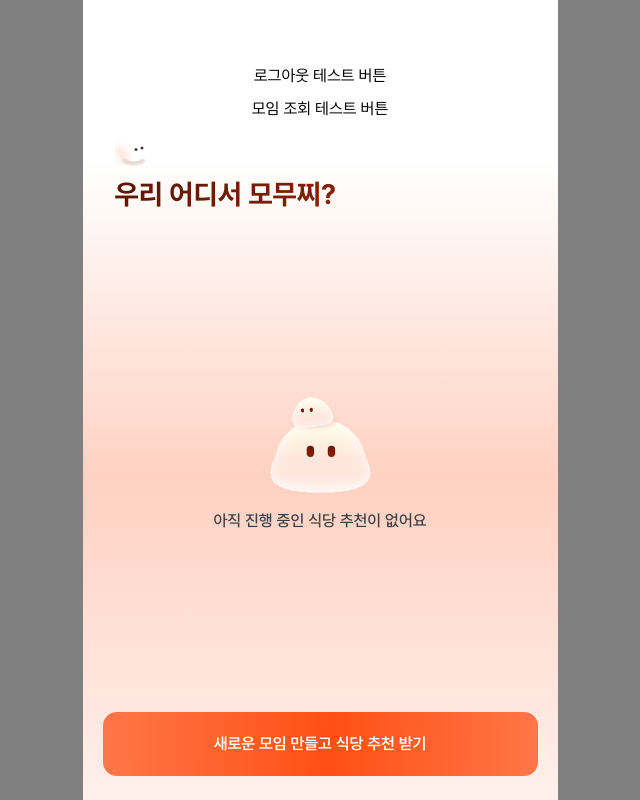
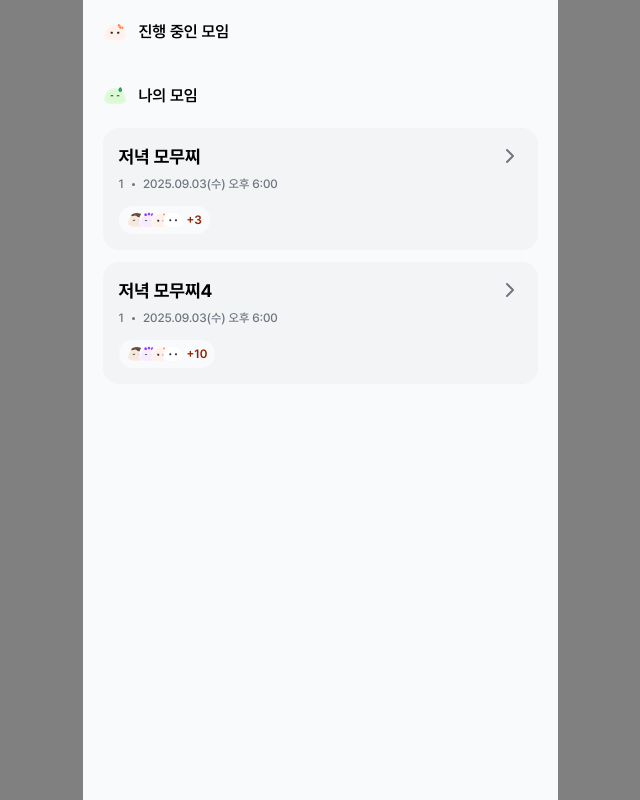
Before and after one commit to depromeet/17th-team3-Web, a Next.js app: page / in a window 1280 px wide. Shown: the whole page, without its empty margins (320-960 px from the left). Built offline with nearby package versions, Linux system fonts and the light colour scheme; no server answers.

Commit message:
[Feat] 나의 모임 Empty 컴포넌트 구현 (#60)

```diff
--- a/src/app/page.tsx
+++ b/src/app/page.tsx
@@ -1,30 +1,79 @@
 'use client';
 
+import { ChevronRight } from 'lucide-react';
 import Image from 'next/image';
-import Link from 'next/link';
 
-import { Heading, Text } from '@/app/_components/typography';
-import Button from '@/app/_components/ui/Button';
 import { meetingsApi } from '@/app/_services/meetings';
 
+interface Meeting {
+  id: number;
+  name: string;
+  hostUserId: number;
+  attendeeCount: number;
+  isClosed: boolean;
+  stationId: number;
+  endAt: string;
+  createdAt: string;
+  updatedAt: string;
+}
+
+const MOCK_DATA = [
+  {
+    id: 1,
+    name: '저녁 모무찌',
+    hostUserId: 123,
+    attendeeCount: 3,
+    isClosed: true,
+    stationId: 1,
+    endAt: '2024-12-31T18:00:00',
+    createdAt: '2024-12-25T10:00:00',
+    updatedAt: '2024-12-25T15:30:00',
+  },
+  {
+    id: 2,
+    name: '저녁 모무찌2',
+    hostUserId: 123,
+    attendeeCount: 6,
+    isClosed: false,
+    stationId: 1,
+    endAt: '2024-12-31T18:00:00',
+    createdAt: '2024-12-25T10:00:00',
+    updatedAt: '2024-12-25T15:30:00',
+  },
+  {
+    id: 3,
+    name: '저녁 모무찌3',
+    hostUserId: 123,
+    attendeeCount: 8,
+    isClosed: false,
+    stationId: 1,
+    endAt: '2024-12-31T18:00:00',
+    createdAt: '2024-12-25T10:00:00',
+    updatedAt: '2024-12-25T15:30:00',
+  },
+  {
+    id: 4,
+    name: '저녁 모무찌4',
+    hostUserId: 123,
+    attendeeCount: 10,
+    isClosed: true,
+    stationId: 1,
+    endAt: '2024-12-31T18:00:00',
+    createdAt: '2024-12-25T10:00:00',
+    updatedAt: '2024-12-25T15:30:00',
+  },
+];
+
 const HomePage = () => {
-  const handleLogout = async () => {
-    await fetch(`/api/auth/logout`, {
-      method: 'POST',
-    });
+  const createMeeting = async () => {
+    const data = await meetingsApi.getMeetings();
   };
 
-  const createMeeting = async () => {
-    const data = await meetingsApi.getMeetingToken(String(3));
-    // const data = await meetingsApi.getMeetings();
-    console.log(data);
-  };
+  const closedMeetings = MOCK_DATA.filter((meeting) => meeting.isClosed);
 
   return (
-    <div className="flex h-[100dvh] flex-col background-2">
-      <div className="flex flex-col gap-2 px-8 pt-16 pb-3">
-        <button onClick={handleLogout}>로그아웃 테스트 버튼</button>
-        <button onClick={createMeeting}>모임 조회 테스트 버튼</button>
+    <div className="flex h-[100dvh] flex-col bg-neutral-100">
+      {/* <div className="flex flex-col gap-2 px-8 pt-16 pb-3">
         <Image src={'/images/mumozzi-home-sm.svg'} alt="모무찌 작은 로고" width={36} height={36} />
         <Heading level="h2">우리 어디서 모무찌?</Heading>
       </div>
@@ -41,6 +90,78 @@ const HomePage = () => {
         <Link href="/meetings/create/">
           <Button>새로운 모임 만들고 식당 추천 받기</Button>
         </Link>
+      </div> */}
+      <div>
+        <div className="flex gap-3 p-5">
+          <Image
+            alt="진행 중인 모임 아이콘"
+            src="/images/avatar/orange.svg"
+            width={24}
+            height={24}
+          />
+          <h3 className="body-3 leading-6 font-semibold">진행 중인 모임</h3>
+          <div></div>
+        </div>
+
+        <div>
+          <div className="flex gap-3 p-5">
+            <Image alt="나의 모임 아이콘" src="/images/avatar/matcha.svg" width={24} height={24} />
+            <h3 className="body-3 leading-6 font-semibold">나의 모임</h3>
+          </div>
+
+          <div className="flex flex-col gap-3 px-5">
+            {closedMeetings.length > 0 ? (
+              closedMeetings.map((meeting) => (
+                <ClosedMeetingCard key={meeting.id} meeting={meeting} />
+              ))
+            ) : (
+              <p className="mx-auto px-5 py-[1.25rem] body-3 leading-6 font-medium text-neutral-800">
+                이전 모임이 없어요
+              </p>
+            )}
+          </div>
+        </div>
+      </div>
+    </div>
+  );
+};
+
+const ClosedMeetingCard = ({ meeting }: { meeting: Meeting }) => {
+  const { name, stationId, attendeeCount } = meeting;
+  return (
+    <div className="flex flex-col gap-3 rounded-2xl bg-gray-100 p-4">
+      <div className="flex flex-col gap-1">
+        <div className="flex justify-between">
+          <h3 className="subheading-2 font-bold">{name}</h3>
+          <ChevronRight size={24} className="text-neutral-800" />
+        </div>
+
+        <div className="flex items-center gap-2 label-2 font-medium text-neutral-800">
+          {/* todo: stationId -> stationName */}
+          <p>{stationId}</p>
+          <div className="h-[3px] w-[3px] rounded-full bg-neutral-800" />
+          {/* todo: 페칭 -> 포맷팅 */}
+          <p>2025.09.03(수) 오후 6:00</p>
+        </div>
+      </div>
+
+      <div className="flex w-fit items-center justify-center gap-3 rounded-[20px] bg-neutral-100 px-2 py-1">
+        <div className="flex">
+          {/* todo: 데이터 추가 후, 로직 변경 */}
+          <div className="-mr-2 h-5 w-5 rounded-full bg-neutral-100">
+            <Image alt="avator" src="/images/avatar/chocolate.svg" width={20} height={20} />
+          </div>
+          <div className="-mr-2 h-5 w-5 rounded-full bg-neutral-100">
+            <Image alt="avator" src="/images/avatar/grape.svg" width={20} height={20} />
+          </div>
+          <div className="-mr-2 h-5 w-5 rounded-full bg-neutral-100">
+            <Image alt="avator" src="/images/avatar/orange.svg" width={20} height={20} />
+          </div>
+          <div className="-mr-2 h-5 w-5 rounded-full bg-neutral-100">
+            <Image alt="avator" src="/images/avatar/milk.svg" width={20} height={20} />
+          </div>
+        </div>
+        <p className="label-2 font-semibold text-orange-800">{`+${attendeeCount}`}</p>
       </div>
     </div>
   );
```
